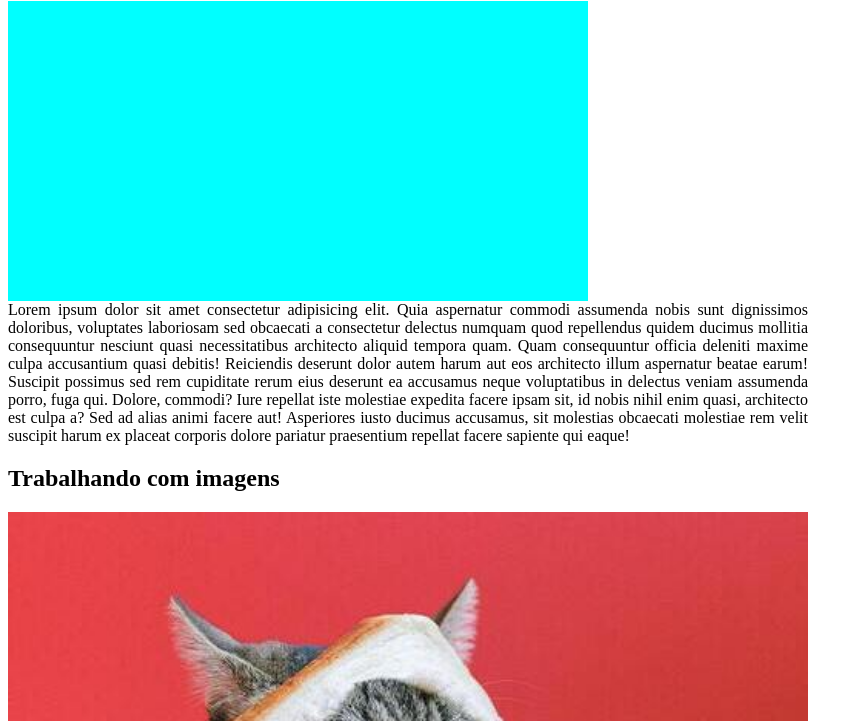
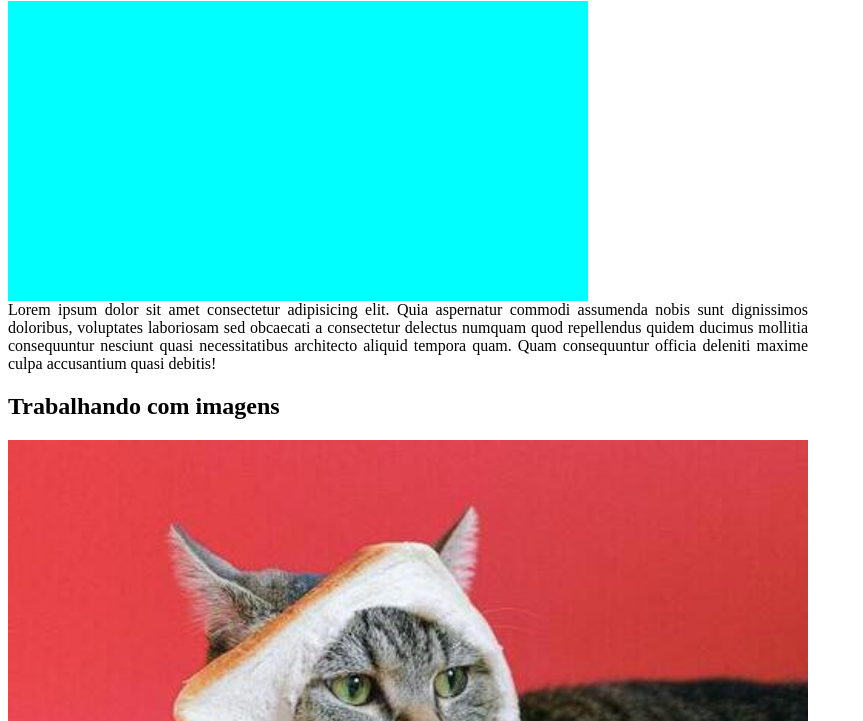
Before and after one commit to juliafclima/html-css-womakerscode, a plain HTML site: page ex10/index.html in a window 1280 px wide. Shown: the part 79-800 px from the top of the page, without its empty margins (0-863 px from the left). Drawn offline with Linux system fonts and the light colour scheme.

Commit message:
teste repositorio

```diff
--- a/ex10/index.html
+++ b/ex10/index.html
@@ -11,7 +11,7 @@
 
     <div class="caixa"></div>
 
-    <div class="textoResponsivo">Lorem ipsum dolor sit amet consectetur adipisicing elit. Quia aspernatur commodi assumenda nobis sunt dignissimos doloribus, voluptates laboriosam sed obcaecati a consectetur delectus numquam quod repellendus quidem ducimus mollitia consequuntur nesciunt quasi necessitatibus architecto aliquid tempora quam. Quam consequuntur officia deleniti maxime culpa accusantium quasi debitis! Reiciendis deserunt dolor autem harum aut eos architecto illum aspernatur beatae earum! Suscipit possimus sed rem cupiditate rerum eius deserunt ea accusamus neque voluptatibus in delectus veniam assumenda porro, fuga qui. Dolore, commodi? Iure repellat iste molestiae expedita facere ipsam sit, id nobis nihil enim quasi, architecto est culpa a? Sed ad alias animi facere aut! Asperiores iusto ducimus accusamus, sit molestias obcaecati molestiae rem velit suscipit harum ex placeat corporis dolore pariatur praesentium repellat facere sapiente qui eaque!</div>
+    <div class="textoResponsivo">Lorem ipsum dolor sit amet consectetur adipisicing elit. Quia aspernatur commodi assumenda nobis sunt dignissimos doloribus, voluptates laboriosam sed obcaecati a consectetur delectus numquam quod repellendus quidem ducimus mollitia consequuntur nesciunt quasi necessitatibus architecto aliquid tempora quam. Quam consequuntur officia deleniti maxime culpa accusantium quasi debitis!</div>
 
     <h2>Trabalhando com imagens</h2>
 
```
